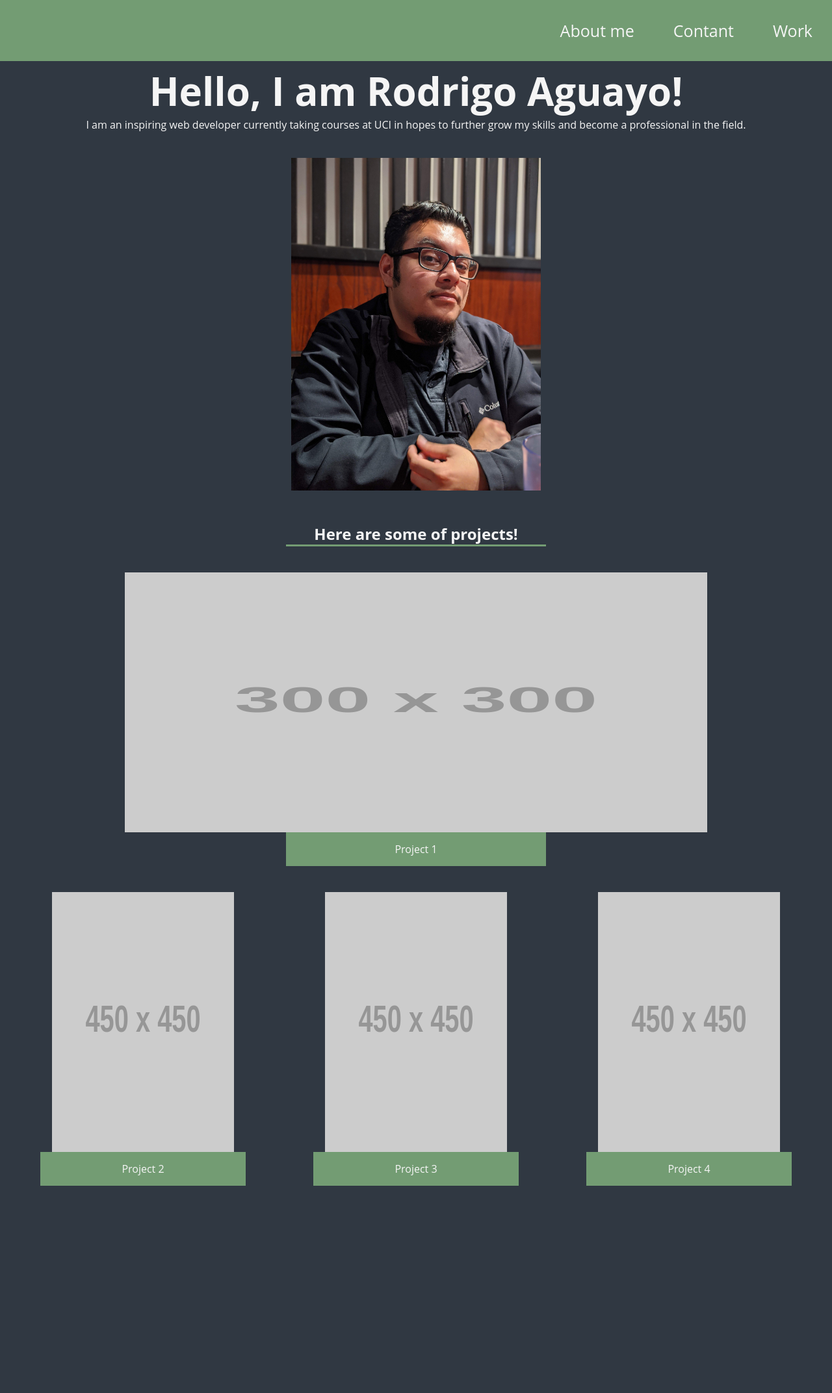
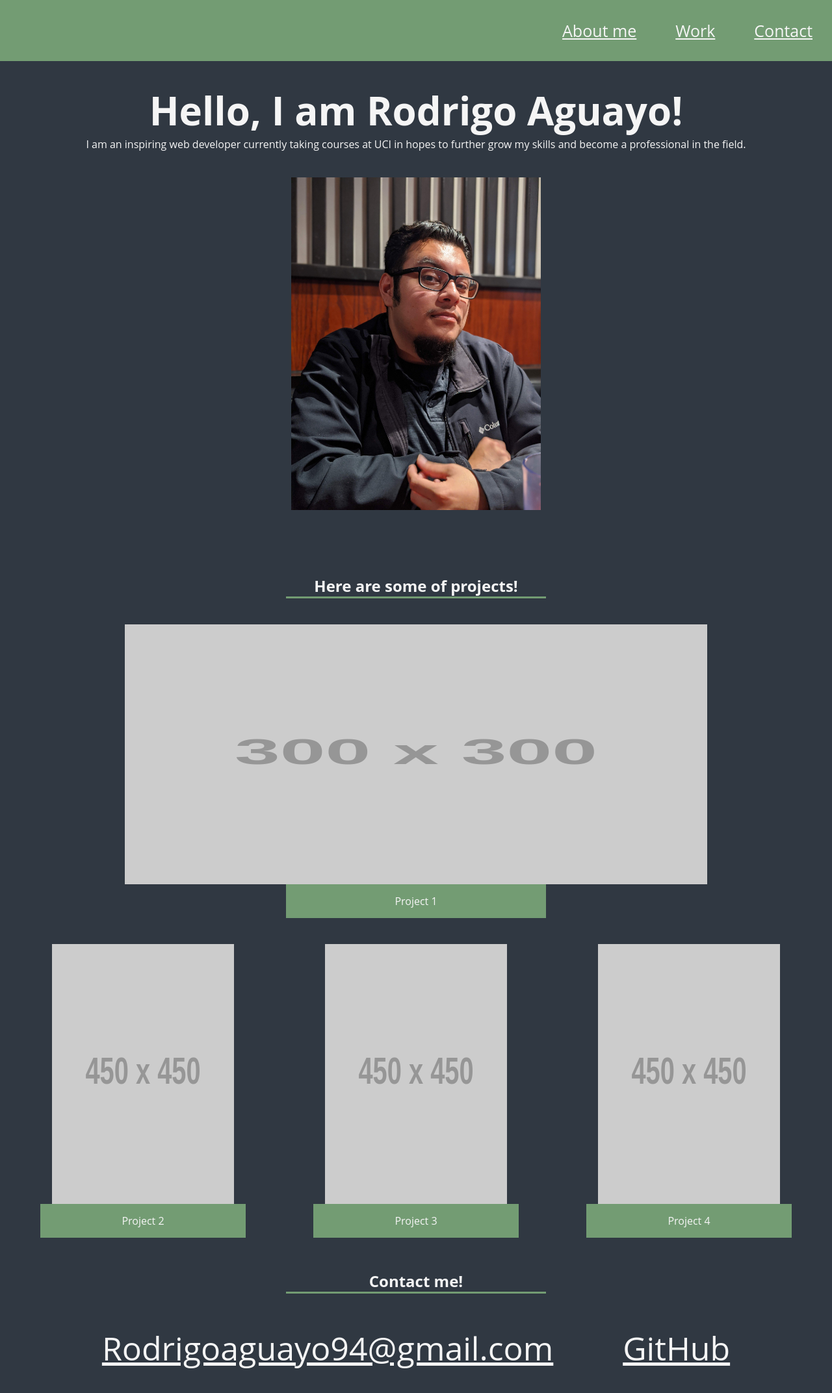
Before and after one commit to Raguayo101/Portfolio-showcase, a plain HTML site: page index.html in a window 1280 px wide. Shown: the whole page at 65% size. Before the commit the page ends 1825 px from the top, so only its background shows below. Drawn offline with Linux system fonts and the light colour scheme; placeholder pictures from the web are drawn by us.

Commit message:
updating files

```diff
--- a/index.html
+++ b/index.html
@@ -7,13 +7,13 @@
     <title>Drigo's portfolio</title>
 </head>
 
-<body>
+<body id="about">
 
     <nav>
         <ul>
-            <li>About me</li>
-            <li>Contant</li>
-            <li>Work</li>
+            <li> <a href = "#about">About me </a> </li>
+            <li> <a href = "#work"> Work </a> </li>
+            <li> <a href = "#contact"> Contact </a> </li>
         </ul>
 
     </nav>
@@ -32,7 +32,7 @@
 
     </section>
 
-    <section>
+    <section class ="nav-pad" id = "work">
 
         <h2 class ="work-header">Here are some of projects! </h2>
 
@@ -41,7 +41,7 @@
 
     <section>
 
-        <a href = "https://placeholder.com"><img class = "width" src="https://via.placeholder.com/300.JPG"></a>
+        <a href = "https://placeholder.com" target="_blank"><img class = "width" src="https://via.placeholder.com/300.JPG" alt="placeholder img"></a>
 
         <p id = "border-large-project-display">Project 1</p>
 
@@ -50,21 +50,21 @@
     <main>
 
         <section>
-            <a href = "https://placeholder.com"><img class = "width" src="https://via.placeholder.com/450.JPG"></a>
+            <a href = "https://placeholder.com" target="_blank"><img class = "width" src="https://via.placeholder.com/450.JPG" alt="placeholder img"></a>
 
             <p class = "border-for-projects">Project 2</p>
 
         </section>
 
         <section>
-            <a href = "https://placeholder.com"><img class = "width" src="https://via.placeholder.com/450.JPG"></a>
+            <a href = "https://placeholder.com" target="_blank"><img class = "width" src="https://via.placeholder.com/450.JPG" alt="placeholder img"></a>
 
             <p class = "border-for-projects">Project 3</p>
 
         </section>
 
         <section>
-            <a href = "https://placeholder.com"><img class = "width" src="https://via.placeholder.com/450.JPG"></a>
+            <a href = "https://placeholder.com" target="_blank"><img class = "width" src="https://via.placeholder.com/450.JPG" alt="placeholder img"></a>
 
             <p class = "border-for-projects">Project 4</p>
 
@@ -73,6 +73,28 @@
 
     </main>
 
+    <section id="contact">
+
+        <h2 class ="work-header">Contact me! </h2>
+
+    </section>
+
+    <footer>
+
+        <section class = "footer-font">
+
+            <a href="mailto:rodrigoaguayo94@gmail.com">Rodrigoaguayo94@gmail.com</a>
+
+        </section>
+
+        <section class = "footer-font">
+
+            <a href="https://github.com/Raguayo101/Portfolio-showcase" target="_blank">GitHub</a>
+
+        </section>
+
+    </footer>
+
 
 </body>
 </html>
--- a/style.css
+++ b/style.css
@@ -1,6 +1,8 @@
 body {
     font-family: 'Camphor','Open Sans','Segoe UI','sans-serif';
     background-color: #303842;
+    margin-top: 52px;
+    padding-top: 22px;
 }
 
 * {
@@ -13,6 +15,12 @@ color:whitesmoke;
 
 nav{
     background-color: #739c73;
+    display: flex;
+    justify-content: flex-end;
+    position: fixed;
+    width: 100%;
+    top: 0;
+    left: 0;
 }
 
 nav ul {
@@ -28,6 +36,7 @@ nav li {
 
 header {
     margin: 5px;
+    padding-top: 50px;
 }
 
 .center-header-text{
@@ -56,12 +65,18 @@ img{
     margin-top: 50px;
 }
 
-/* Makes first project larger than the rest*/
+/* Makes img's fit more nicely on page*/
 .width {
     width: 70%;
     height: 400px;
 
 }
+
+/*Padding to keep nav bar atop of content*/
+.nav-pad{
+    padding-top: 50px;
+}
+
 
 /*border for the large display*/
 #border-large-project-display{
@@ -87,3 +102,14 @@ main{
     margin: auto;
     background-color:#739c73;
 }
+
+footer {
+    display: flex;
+    justify-content: space-evenly;
+    flex-wrap: wrap;
+    margin: 50px;
+}
+
+.footer-font{
+    font-size:50px;
+}
```
